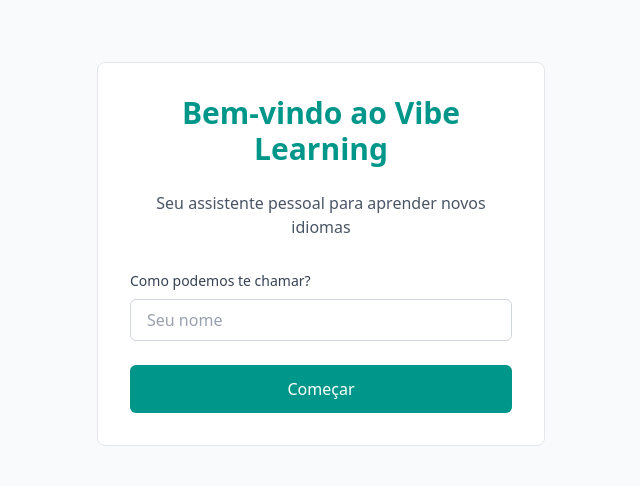
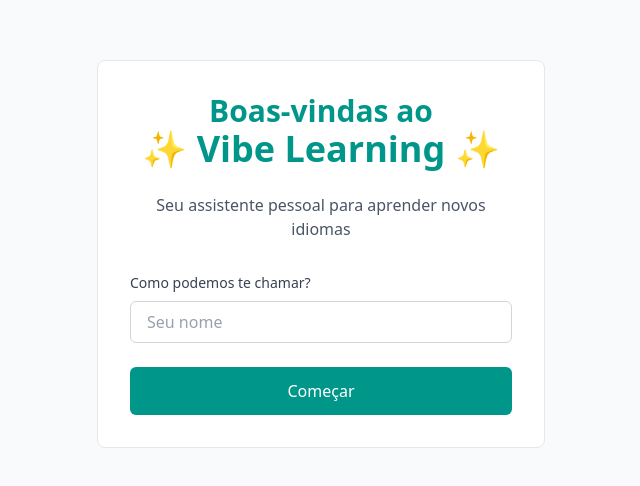
Before and after one commit to M0nicaVaz/vibe-learning-1.0, a React (Vite) app: page / in a window 1280 px wide. Shown: the part 146-632 px from the top of the page, without its empty margins (319-959 px from the left). Built offline with nearby package versions, Linux system fonts and the light colour scheme.

Commit message:
fix: home page

```diff
--- a/src/components/Welcome.tsx
+++ b/src/components/Welcome.tsx
@@ -41,7 +41,9 @@
               theme === 'dark' ? 'text-teal-400' : 'text-teal-600'
             } mb-6 text-center`}
           >
-            Bem-vindo ao Vibe Learning
+            Boas-vindas ao
+            <br />
+            <span className="text-4xl">✨ Vibe Learning ✨</span>
           </h1>
           <p
             className={`${
```
